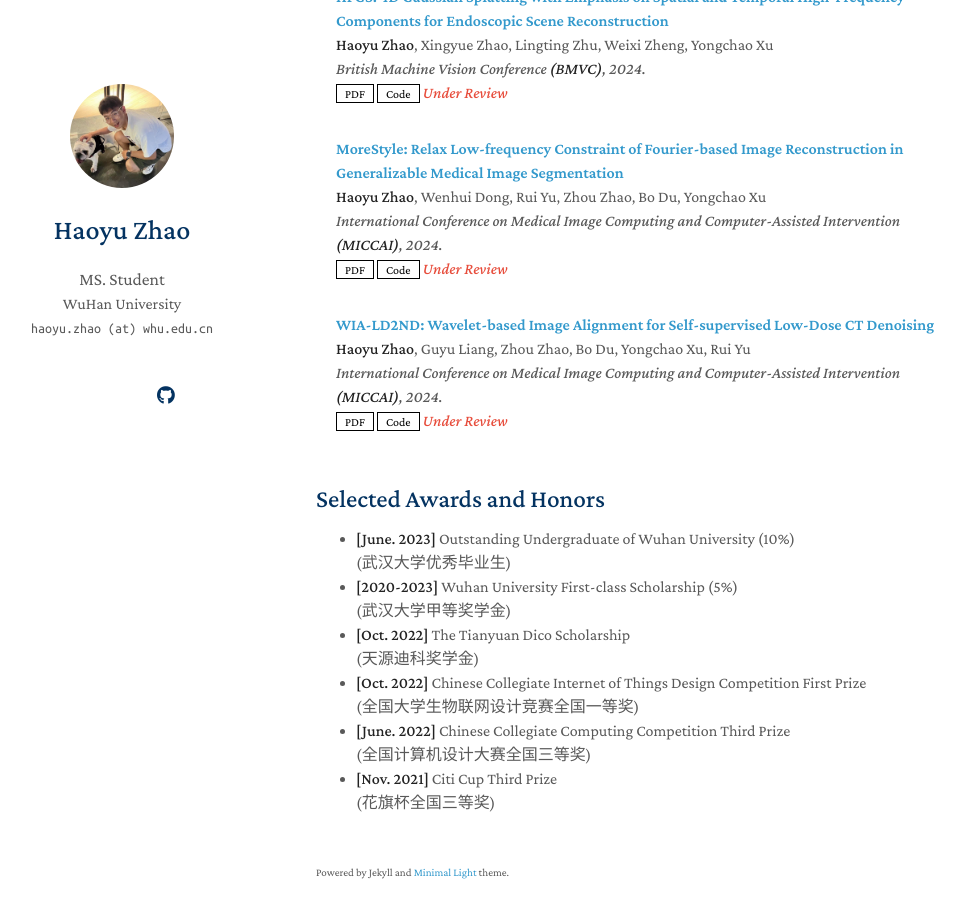
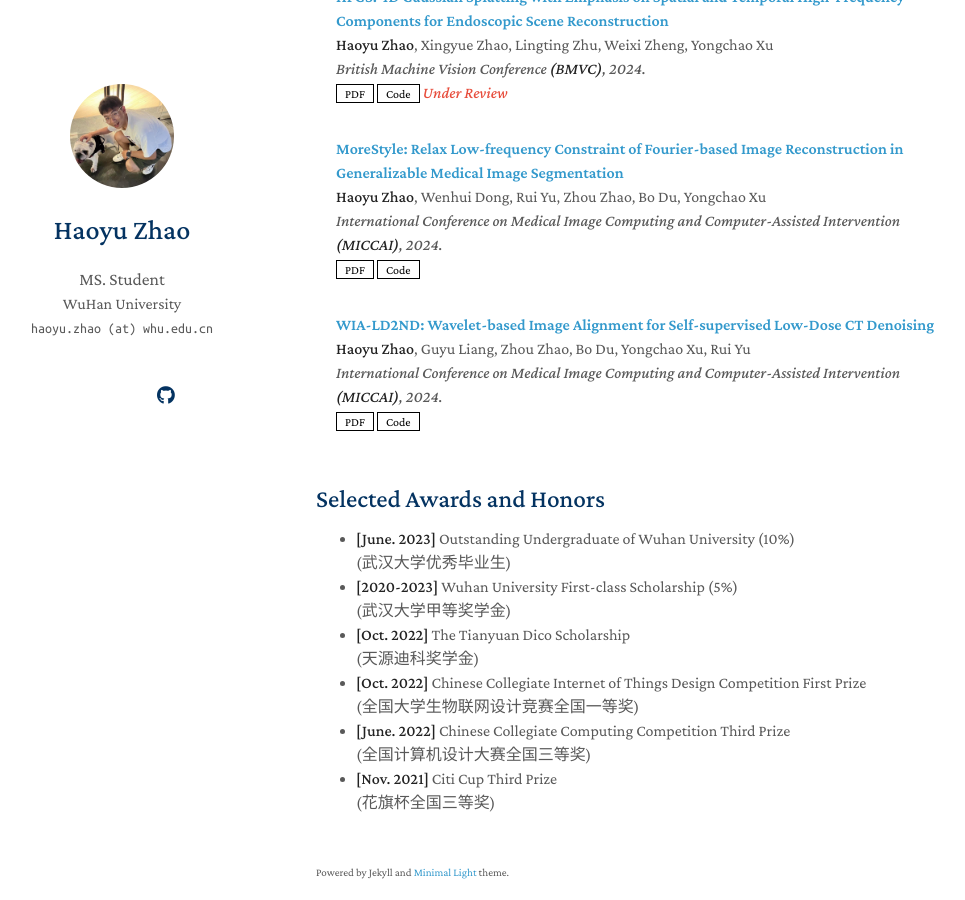
Before and after one commit to zhaohaoyu376/zhaohaoyu376.github.io, a Jekyll site: the page built from index.md, in a window 1280 px wide and 900 px high, scrolled down 658 px. Shown: the whole window, without its empty margins (154-1119 px from the left). Built offline with Jekyll 4.4.1, drawn with Linux system fonts in a browser that asks for light colours; nearby versions of some CDN libraries; a style sheet for code colours, icons or effects is not loaded; our own code applies the rules of GitHub Pages for plain Markdown files.

Commit message:
Update publications.yml

```diff
--- a/_data/publications.yml
+++ b/_data/publications.yml
@@ -20,11 +20,11 @@ main:
     conference: International Conference on Medical Image Computing and Computer-Assisted Intervention <strong>(MICCAI)</strong>, 2024.
     pdf: https://arxiv.org/pdf/2403.11689
     code: https://github.com/MrGiovanni/ContinualLearning
-    notes: Under Review
+    notes:
 
   - title: "WIA-LD2ND: Wavelet-based Image Alignment for Self-supervised Low-Dose CT Denoising"
     authors: "<strong>Haoyu Zhao</strong>, Guyu Liang, Zhou Zhao, Bo Du, Yongchao Xu, Rui Yu"
     conference: International Conference on Medical Image Computing and Computer-Assisted Intervention <strong>(MICCAI)</strong>, 2024.
     pdf: https://arxiv.org/pdf/2403.11672
     code: https://github.com/MrGiovanni/ContinualLearning
-    notes: Under Review
+    notes:
```
